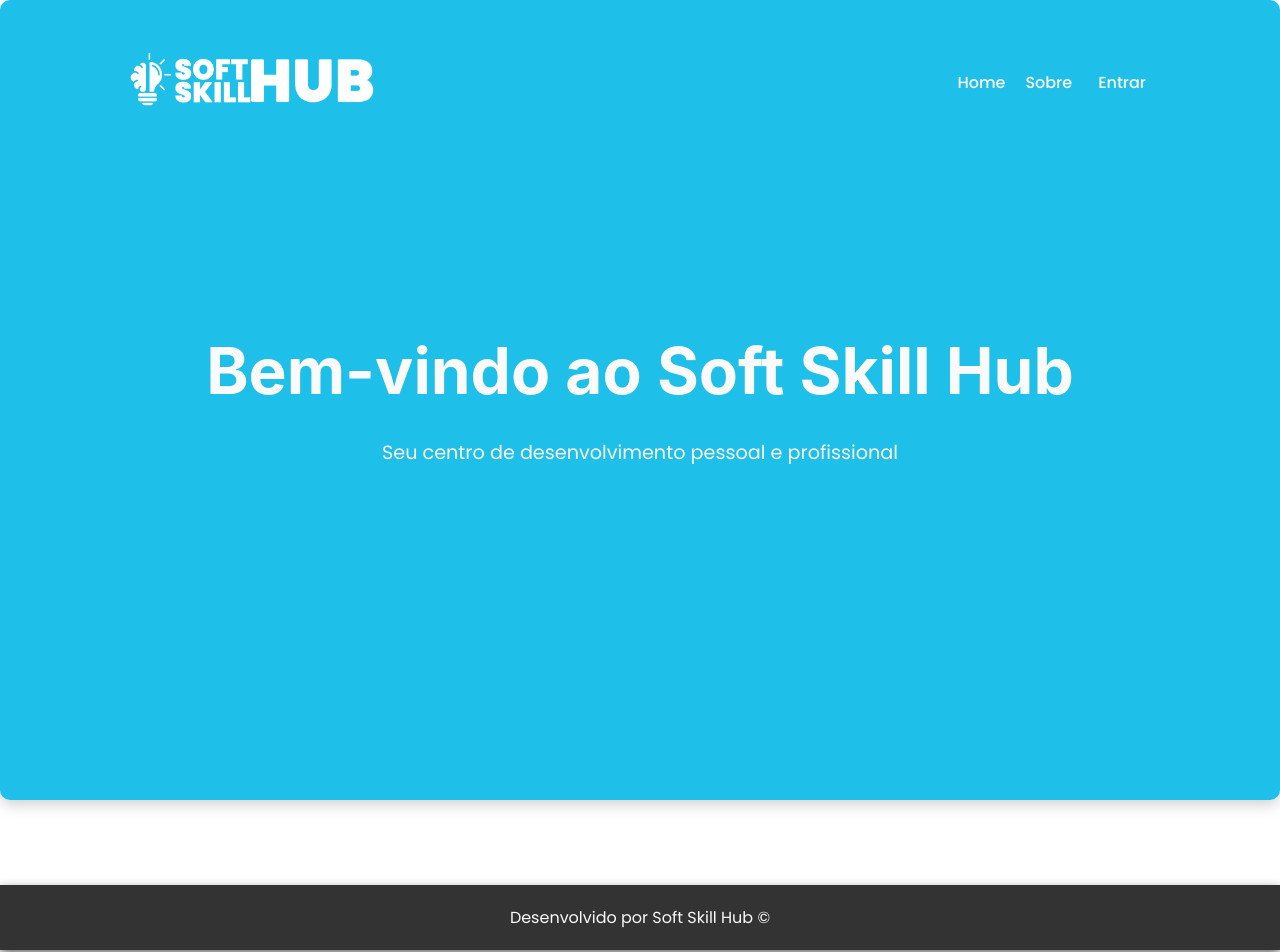
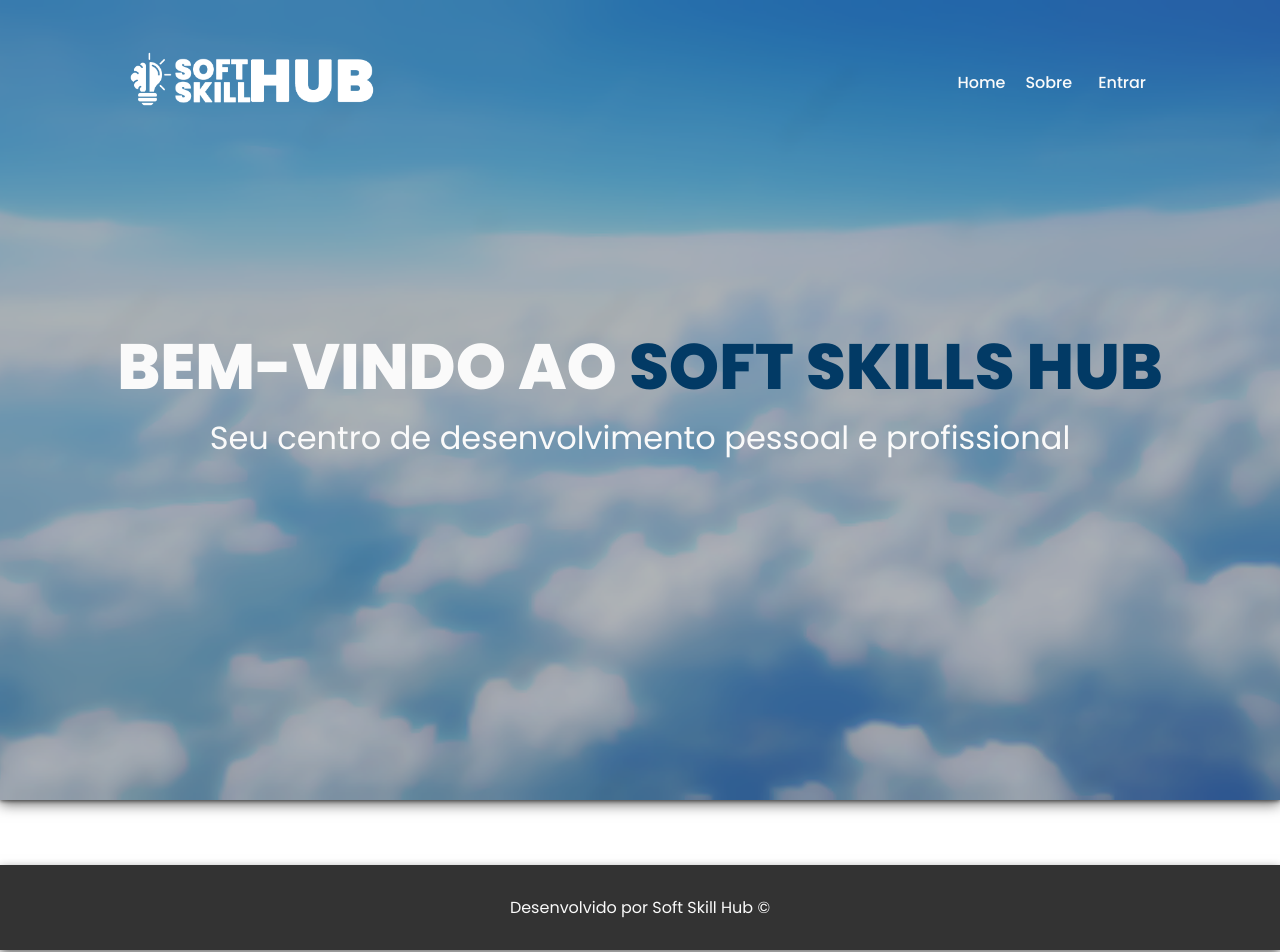
Before and after one commit to MedusaGabriel/SoftSkillHub, a React (Vite) app in the folder soft-skill-hub/: page /home in a window 1280 px wide. Shown: the top 952 px of the page. Built offline with nearby package versions, Linux system fonts and the light colour scheme.

Commit message:
Update design home

```diff
--- a/soft-skill-hub/src/components/footer/Footer.css
+++ b/soft-skill-hub/src/components/footer/Footer.css
@@ -56,6 +56,7 @@ footer.Scrolling {
 }
 
 .footer__content p {
+    text-align: center;
     margin: 0;
     font-size: 16px; /* Fonte menor para uma melhor leitura */
     color: var(--whitecolor);
--- a/soft-skill-hub/src/components/global/themes.css
+++ b/soft-skill-hub/src/components/global/themes.css
@@ -1,6 +1,7 @@
 :root {
   --whitecolor: #FAFAFA;
   --bluecolor: #1ec0e9;
+  --bluesecondary: #023a65;
   --darkcolor: #333;
   --blueshadow: #088eaf;
   --shadow-dark: rgba(0, 0, 0, 0.575);
--- a/soft-skill-hub/src/pages/home/Home.css
+++ b/soft-skill-hub/src/pages/home/Home.css
@@ -27,45 +27,53 @@ body {
 }
 
 .welcome {
+  background-image: url('../../assets/imgs/background.png');
+  background-size: cover;
+  background-position: center;
+  background-repeat: no-repeat;
   display: flex;
   justify-content: center;
   align-items: center;
-  height: 100vh;
   text-align: center;
   flex-direction: column;
-  background-color: var(--bluecolor);
+  height: 100vh;
+  font-family: 'Poppins', sans-serif;
+  box-shadow: 0px 4px 13px var(--shadow-dark), 0px 1px 4px var(--shadow-dark);
 }
 
 .welcome h1 {
-  font-size: 5rem;
-  color: var(--darkcolor);
-  font-family: "Inter", sans-serif;
+  font-size: 4rem;
+  color: var(--whitecolor);
+  font-family: 'Poppins', SemiBold !important;
+  font-weight: 800;
   animation: slide-in 1s ease-out;
 }
 
-#soft-h1 {
-  color: var(--darkcolor);
-  font-family: "Inter", sans-serif;
-  animation: slide-in 1.5s ease-out;
-  animation: repeat;
+.welcome p {
+  font-size: 2rem;
+  color: var(--whitecolor);
+  font-family: 'Poppins', sans-serif !important;
+  font-weight: 400;
+  animation: slide-in 1s ease-out;
+  margin-bottom: 20px;
 }
 
-.welcome p {
-  font-size: 1.5rem;
-  color: var(--darkcolor);
-  margin-top: 10px;
+.welcome h1 span {
+  color: var(--bluesecondary);
 }
 
 .destaques-titulo {
-  color: var(--whitecolor);
+  color: var(--darkcolor);
   font-size: 2em;
   text-align: center;
+  font-family: 'Poppins', sans-serif;
 }
 
 .home-destaques-titulo {
-  color: var(--whitecolor);
+  color: var(--darkcolor);
   font-size: 2em;
   text-align: center;
+  font-family: 'Poppins', sans-serif;
 }
 
 .home-cards {
@@ -98,6 +106,7 @@ body {
   padding: 15px;
   text-align: center;
   transition: all 0.2s ease;
+  font-family: 'Poppins', sans-serif;
 }
 
 .home-card-content p {
@@ -105,6 +114,7 @@ body {
   font-size: 0.9em;
   margin-top: 10px;
   font-weight: 300;
+  font-family: 'Poppins', sans-serif;
 }
 
 .home-card-content:hover {
@@ -116,6 +126,7 @@ body {
   margin-top: 15px;
   font-size: 1.2em;
   color: var(--whitecolor);
+  font-family: 'Poppins', sans-serif;
 }
 
 .home-card-content p {
@@ -124,6 +135,7 @@ body {
   font-size: 0.9em;
   margin-top: 10px;
   font-weight: 300;
+  font-family: 'Poppins', sans-serif;
 }
 
 .home-card-content i,
@@ -133,14 +145,16 @@ body {
 
 .intro {
   margin: 80px auto 30px auto;
+  color: var(--darkcolor);
   text-align: center;
   width: 70%;
+  font-family: 'Poppins', sans-serif;
 }
 
 .intro h2 {
-  color: var(--blackcolor);
+  color: var(--darkcolor);
   font-size: 3em;
-  font-family: poppins;
+  font-family: 'Poppins', sans-serif;
 }
 
 .container-Home .content,
@@ -256,6 +270,7 @@ body {
   border-radius: 8px;
   z-index: 2;
   transition: transform 0.3s ease-in-out;
+  font-family: 'Poppins', sans-serif;
 }
 
 .timeline-content:hover {
@@ -301,11 +316,13 @@ body {
   border-radius: 8px;
   z-index: 2;
   transition: transform 0.3s ease-in-out, color 0.3s ease;
+  font-family: 'Poppins', sans-serif;
 }
 
 .timeline-text p,
 .timeline-text2 p {
   line-height: 1.2;
+  font-family: 'Poppins', sans-serif;
 }
 
 .timeline-content:hover .timeline-text,
@@ -332,6 +349,7 @@ img[alt="Imagem 2"] {
 
 .cards-intro {
   text-align: center;
+  font-family: 'Poppins', sans-serif;
 }
 
 .background-color {
@@ -342,12 +360,13 @@ img[alt="Imagem 2"] {
   padding-top: 40px;
   padding-bottom: 40px;
   justify-content: center;
+  font-family: 'Poppins', sans-serif;
 }
 
 .cards-intro h1 {
   color: var(--whitecolor);
   font-size: 3em;
-  font-family: poppins;
+  font-family: 'Poppins', sans-serif;
 }
 
 .home-feedback {
@@ -362,18 +381,21 @@ img[alt="Imagem 2"] {
   box-shadow: 0 4px 15px var(--shadow-dark);
   width: 70%;
   text-align: center;
+  font-family: 'Poppins', sans-serif;
 }
 
 .home-feedback h2 {
   color: var(--whitecolor);
   font-size: 1.8em;
   margin-bottom: 10px;
+  font-family: 'Poppins', sans-serif;
 }
 
 .home-comments {
   display: flex;
   flex-direction: column;
   gap: 15px;
+  font-family: 'Poppins', sans-serif;
 }
 
 .home-comment {
@@ -384,6 +406,7 @@ img[alt="Imagem 2"] {
   transition: transform 0.3s ease, box-shadow 0.3s ease;
   position: relative;
   overflow: hidden;
+  font-family: 'Poppins', sans-serif;
 }
 
 .home-comment:hover {
@@ -418,11 +441,13 @@ img[alt="Imagem 2"] {
   font-size: 1rem;
   line-height: 1.5;
   color: var(--darkcolor);
+  font-family: 'Poppins', sans-serif;
 }
 
 .home-comment strong {
   font-weight: bold;
   color: var(--darkcolor);
+  font-family: 'Poppins', sans-serif;
 }
 
 .home-cta {
@@ -440,6 +465,7 @@ img[alt="Imagem 2"] {
   box-shadow: 0 4px 15px var(--shadow-dark);
   color: var(--whitecolor);
   text-align: center;
+  font-family: 'Poppins', sans-serif;
 }
 
 .home-cta h2 {
@@ -448,6 +474,7 @@ img[alt="Imagem 2"] {
   margin: 0;
   color: var(--whitecolor);
   text-shadow: 0 2px 4px rgba(0, 0, 0, 0.3);
+  font-family: 'Poppins', sans-serif;
 }
 
 .btn-cta {
@@ -462,6 +489,7 @@ img[alt="Imagem 2"] {
   cursor: pointer;
   transition: all 0.3s ease;
   box-shadow: 0 4px 8px var(--shadow-dark);
+  font-family: 'Poppins', sans-serif;
 }
 
 .btn-cta:hover {
--- a/soft-skill-hub/src/pages/home/Home.jsx
+++ b/soft-skill-hub/src/pages/home/Home.jsx
@@ -46,7 +46,7 @@ function Home() {
     <>
       <div className="welcome">
         <h1>
-          Bem-vindo ao <span id="soft-h1">Soft Skill Hub</span>
+          BEM-VINDO AO <span>SOFT SKILLS HUB</span>
         </h1>
         <p>Seu centro de desenvolvimento pessoal e profissional</p>
       </div>
--- a/soft-skill-hub/src/pages/sobre/sobre.css
+++ b/soft-skill-hub/src/pages/sobre/sobre.css
@@ -9,7 +9,7 @@ body {
   margin: 0;
 }
 
-.container-Home {
+.container-Sobre {
   flex: 1;
   width: 100%;
   display: flex;
@@ -19,7 +19,7 @@ body {
   gap: 20px;
 }
 
-.welcome {
+.welcome-Sobre {
   display: flex;
   justify-content: center;
   align-items: center;
@@ -32,7 +32,7 @@ body {
   box-shadow: 0 4px 15px rgba(0, 0, 0, 0.2);
 }
 
-.text-container {
+.text-container-Sobre {
   background-color: var(--darkcolor);
   padding: 20px;
   border-radius: 10px;
@@ -42,17 +42,9 @@ body {
   transition: transform 0.3s ease-in-out, box-shadow 0.3s ease-in-out;
 }
 
-.text-container:hover {
+.text-container-Sobre:hover {
   transform: scale(1.05);
   box-shadow: 0 6px 20px rgba(0, 0, 0, 0.3);
-}
-
-.welcome h1 {
-  font-size: 4rem;
-  color: var(--whitecolor);
-  font-family: "Inter", sans-serif;
-  animation: slide-in 1s ease-out;
-  margin-bottom: 20px;
 }
 
 #soft-h1 {
@@ -62,7 +54,7 @@ body {
   animation: repeat;
 }
 
-.welcome p {
+.welcome-Sobre p {
   font-size: 1.2rem;
   color: var(--whitecolor);
   margin-top: 10px;
@@ -70,7 +62,7 @@ body {
   line-height: 1.5;
 }
 
-.footer {
+.footer-Sobre {
   background-color: var(--darkcolor);
   color: var(--whitecolor);
   text-align: center;
@@ -80,20 +72,20 @@ body {
   bottom: 0;
 }
 
-.social-icons {
+.social-icons-Sobre {
   display: flex;
   justify-content: center;
   gap: 20px;
   margin-bottom: 10px;
 }
 
-.social-icons a {
+.social-icons-Sobre a {
   color: var(--whitecolor);
   font-size: 1.5rem;
   transition: color 0.3s;
 }
 
-.social-icons a:hover {
+.social-icons-Sobre a:hover {
   color: var(--lightbluecolor);
 }
 
--- a/soft-skill-hub/src/pages/sobre/sobre.jsx
+++ b/soft-skill-hub/src/pages/sobre/sobre.jsx
@@ -5,9 +5,9 @@ import { faFacebook, faTwitter, faInstagram, faLinkedin } from '@fortawesome/fre
 
 function Sobre() {
   return (
-    <div className="container-Home">
-      <div className="welcome">
-        <div className="text-container">
+    <div className="container-Sobre">
+      <div className="welcome-Sobre">
+        <div className="text-container-Sobre">
           <h1>Sobre o <span id="soft-h1">Soft Skill Hub</span></h1>
           <p>
             O Soft Skill Hub é uma plataforma dedicada ao desenvolvimento de habilidades interpessoais,
@@ -17,23 +17,6 @@ function Sobre() {
           </p>
         </div>
       </div>
-      <footer className="footer">
-        <div className="social-icons">
-          <a href="https://facebook.com" target="_blank" rel="noopener noreferrer">
-            <FontAwesomeIcon icon={faFacebook} />
-          </a>
-          <a href="https://twitter.com" target="_blank" rel="noopener noreferrer">
-            <FontAwesomeIcon icon={faTwitter} />
-          </a>
-          <a href="https://instagram.com" target="_blank" rel="noopener noreferrer">
-            <FontAwesomeIcon icon={faInstagram} />
-          </a>
-          <a href="https://linkedin.com" target="_blank" rel="noopener noreferrer">
-            <FontAwesomeIcon icon={faLinkedin} />
-          </a>
-        </div>
-        <p>&copy; 2023 Soft Skill Hub. Todos os direitos reservados.</p>
-      </footer>
     </div>
   );
 }
```
Also changed, not shown: soft-skill-hub/src/assets/imgs/background.png (added), soft-skill-hub/src/assets/imgs/homepeople.png (deleted).
